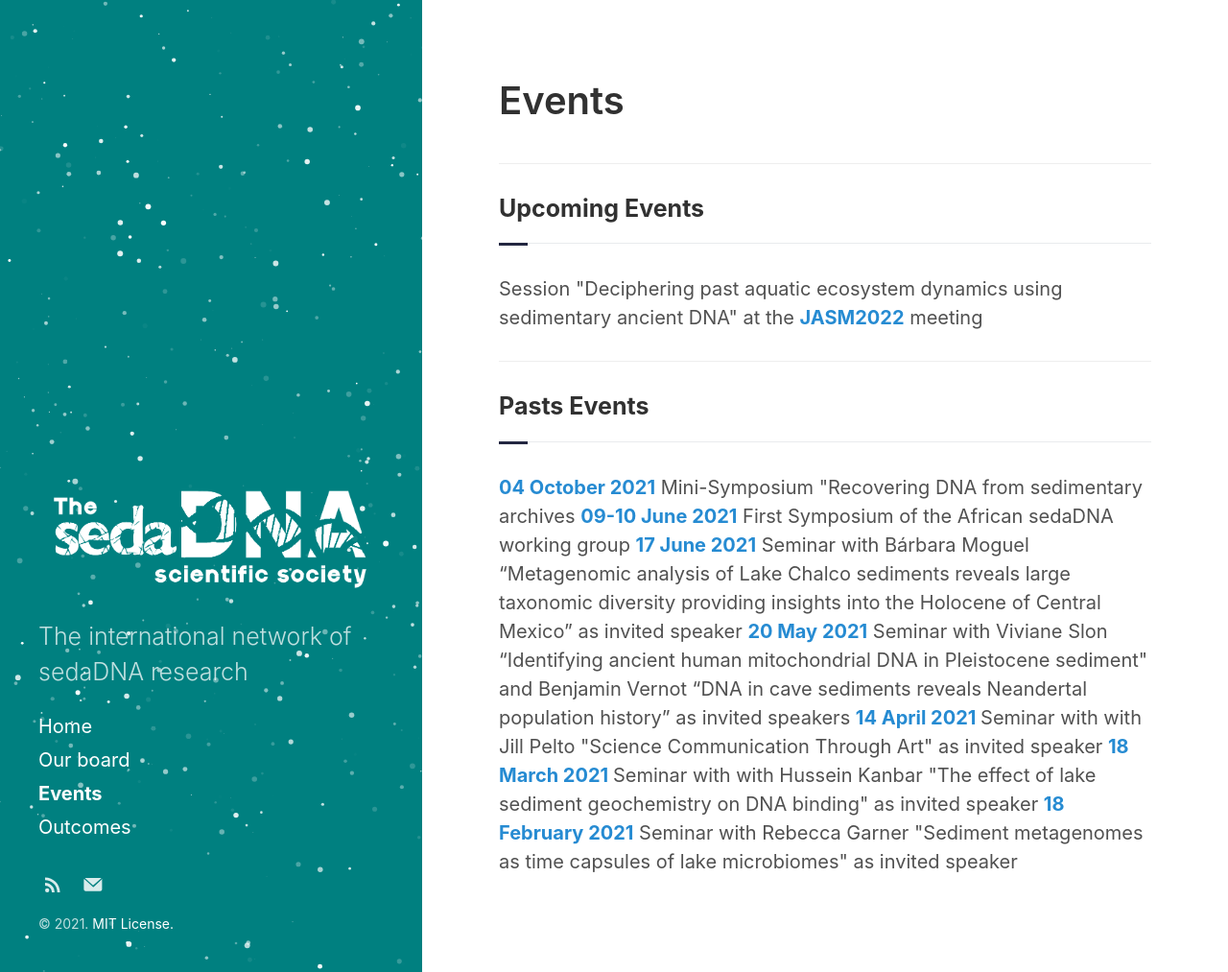
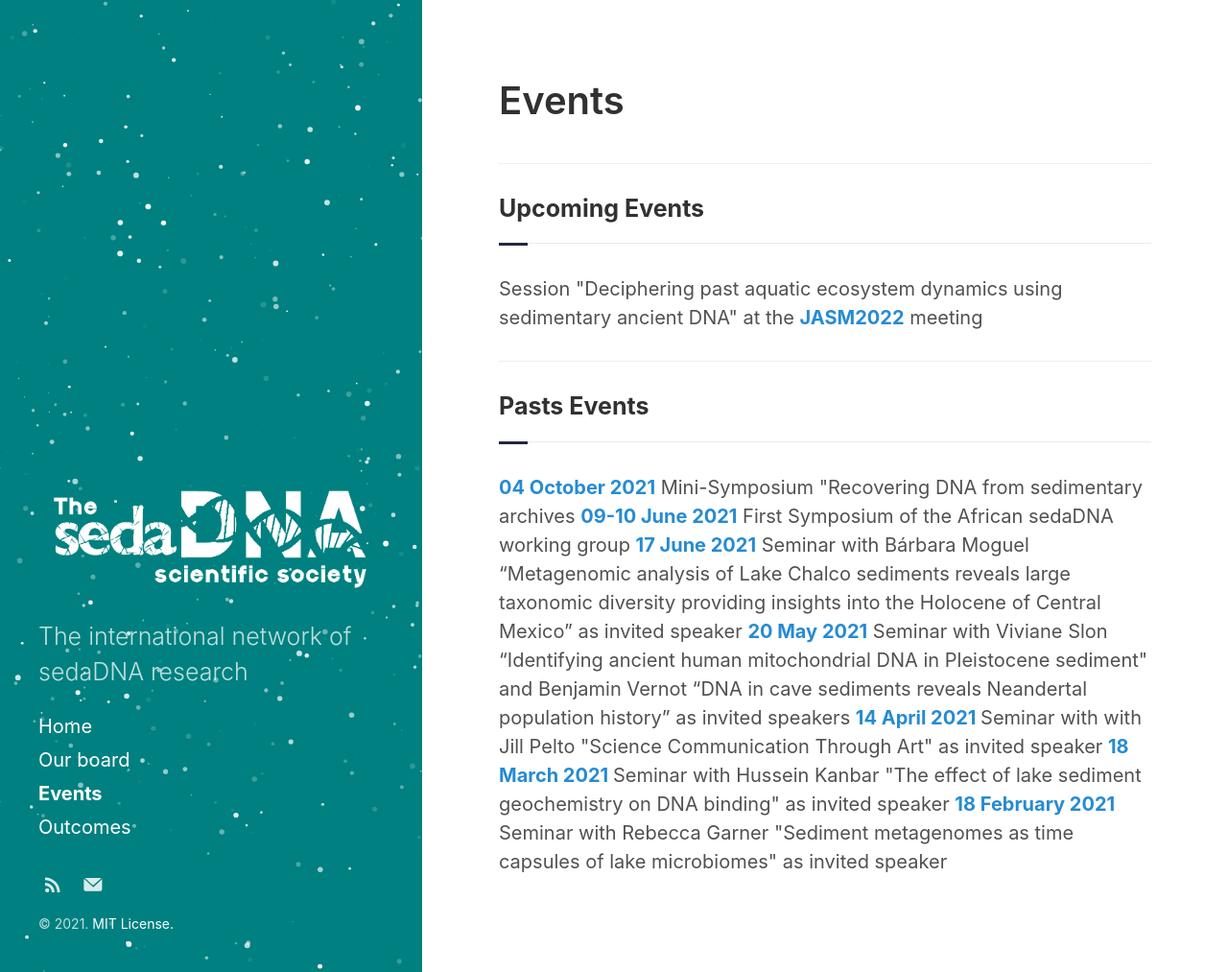
Before and after one commit to sedadna/sedadna.github.io, a Jekyll site: the page built from category/1-events.md, in a window 1280 px wide and 1013 px high. Shown: the whole window at 96% size. Built offline with Jekyll 4.4.1, drawn with Linux system fonts in a browser that asks for light colours.

Commit message:
Update 1-events.md

```diff
--- a/category/1-events.md
+++ b/category/1-events.md
@@ -21,5 +21,5 @@ title: Events
 <a href="https://www.youtube.com/watch?v=ioBCcIICxwQ"><b>17 June 2021</b></a> Seminar with Bárbara Moguel  “Metagenomic analysis of Lake Chalco sediments reveals large taxonomic diversity providing insights into the Holocene of Central Mexico” as invited speaker
 <a href="https://www.youtube.com/watch?v=0QYkxPMCQuk"><b>20 May 2021</b></a> Seminar with Viviane Slon “Identifying ancient human mitochondrial DNA in Pleistocene sediment" and Benjamin Vernot “DNA in cave sediments reveals Neandertal population history” as invited speakers
 <a href="https://www.youtube.com/watch?v=ZPYRj8lIn-c"><b>14 April 2021 </b></a> Seminar with with Jill Pelto "Science Communication Through Art" as invited speaker
-<a href="https://www.youtube.com/watch?v=59ZmHbODaUk"><b>18 March 2021 </b></a> Seminar with with Hussein Kanbar "The effect of lake sediment geochemistry on DNA binding" as invited speaker
+<a href="https://www.youtube.com/watch?v=59ZmHbODaUk"><b>18 March 2021 </b></a> Seminar with Hussein Kanbar "The effect of lake sediment geochemistry on DNA binding" as invited speaker
 <a href="https://www.youtube.com/watch?v=0xt41PY25Xs"><b>18 February 2021</b></a> Seminar with Rebecca Garner "Sediment metagenomes as time capsules of lake microbiomes" as invited speaker
```
